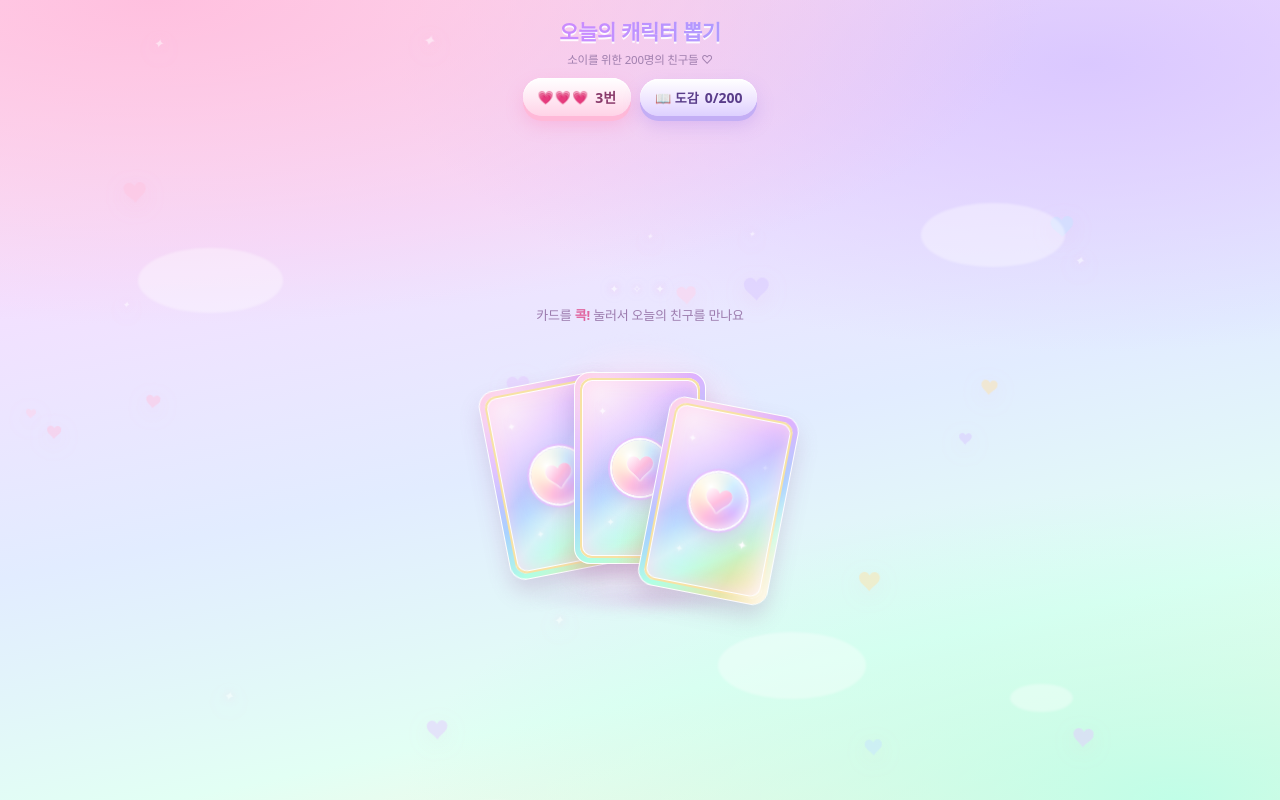
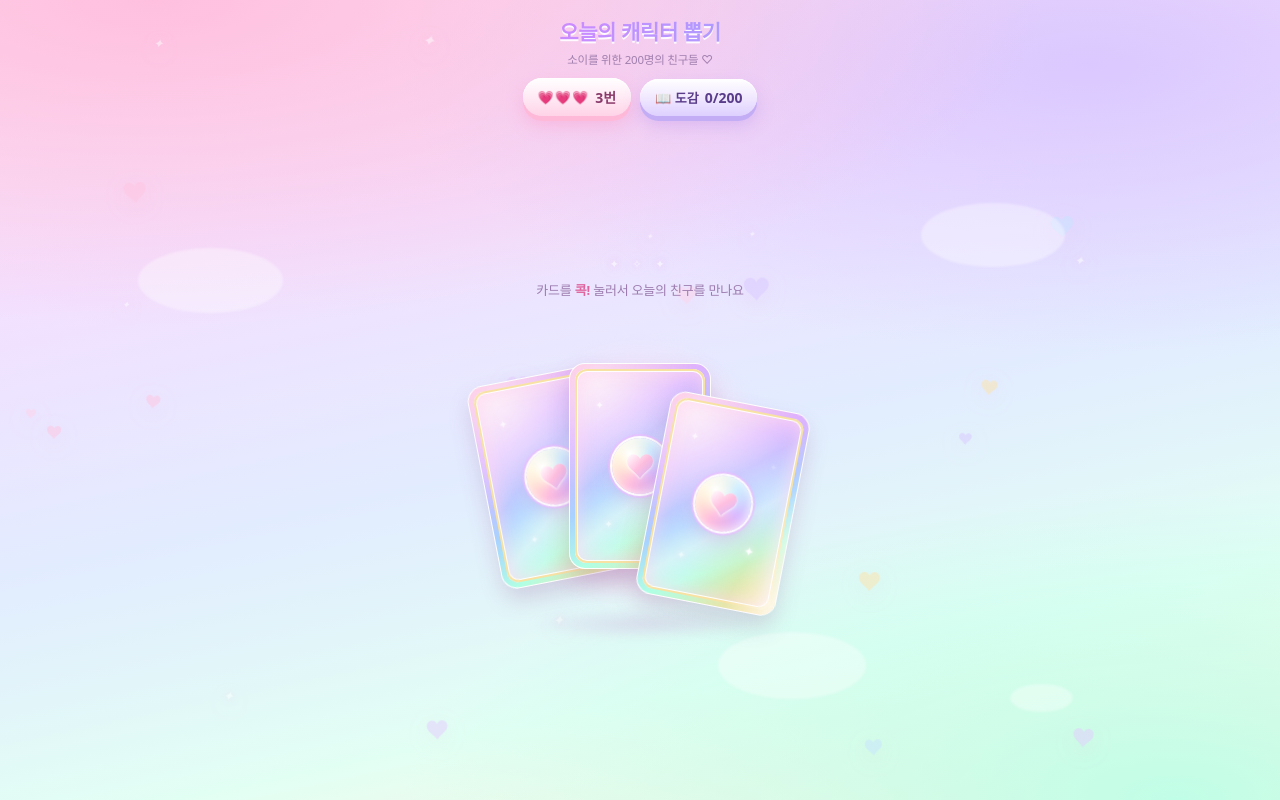
Before and after one commit to jdnfree/card-gacha, a plain HTML site: page index.html in a window 1280 px wide. Drawn offline with Linux system fonts and the light colour scheme.

Commit message:
카드 크기·레이아웃 다듬기

```diff
--- a/index.html
+++ b/index.html
@@ -55,13 +55,13 @@
   .hint{margin:0 0 2px;font-size:13px;color:#9c7cae;text-align:center;letter-spacing:-.2px;line-height:1.5}
   .hint b{color:#e0659f}
 
-  .deck{position:relative;width:100%;max-width:360px;height:280px;display:flex;align-items:center;justify-content:center;perspective:1200px}
+  .deck{position:relative;width:100%;max-width:380px;height:330px;display:flex;align-items:center;justify-content:center;perspective:1200px}
   .deck:after{content:"";position:absolute;left:50%;bottom:2px;width:220px;height:30px;margin-left:-110px;border-radius:50%;
     background:radial-gradient(ellipse at center,rgba(196,140,210,.28),rgba(255,255,255,0) 72%);filter:blur(5px);pointer-events:none}
   .deck:before{content:"";position:absolute;width:280px;height:280px;left:50%;top:50%;margin:-140px 0 0 -140px;border-radius:50%;
     background:radial-gradient(circle,rgba(255,255,255,.95) 0%,rgba(255,224,246,.7) 38%,rgba(255,255,255,0) 70%);
     filter:blur(6px);pointer-events:none}
-  .card{position:absolute;width:132px;height:192px;border:0;padding:0;background:transparent;font:inherit;
+  .card{position:absolute;width:142px;height:206px;border:0;padding:0;background:transparent;font:inherit;
     cursor:pointer;touch-action:manipulation;transform-style:preserve-3d;
     transition:transform .55s cubic-bezier(.2,.9,.25,1.15),opacity .35s ease;
     will-change:transform}
@@ -98,7 +98,7 @@
     background:linear-gradient(180deg,#fff0f7,#ffdff0);letter-spacing:-.3px}
   .card.flipped{transform:rotateY(180deg)}
 
-  .cardwrap{position:absolute;left:50%;top:50%;margin:-96px 0 0 -66px;transition:transform .55s cubic-bezier(.2,.9,.25,1.15),opacity .4s ease;will-change:transform}
+  .cardwrap{position:absolute;left:50%;top:50%;margin:-103px 0 0 -71px;transition:transform .55s cubic-bezier(.2,.9,.25,1.15),opacity .4s ease;will-change:transform}
   .cardwrap:active{filter:brightness(1.03)}
   .cardwrap.lift{transform:translateY(-8px) scale(1.06)!important;z-index:5}
 
@@ -467,8 +467,8 @@
 
     deck.innerHTML = '';
     var positions = show === 3
-      ? [{x:-98,r:-11,y:14},{x:0,r:0,y:-8},{x:98,r:11,y:14}]
-      : show === 2 ? [{x:-66,r:-9,y:6},{x:66,r:9,y:6}]
+      ? [{x:-104,r:-11,y:16},{x:0,r:0,y:-10},{x:104,r:11,y:16}]
+      : show === 2 ? [{x:-72,r:-9,y:8},{x:72,r:9,y:8}]
       : [{x:0,r:0,y:4}];
 
     for(var k=0;k<show;k++){
```
